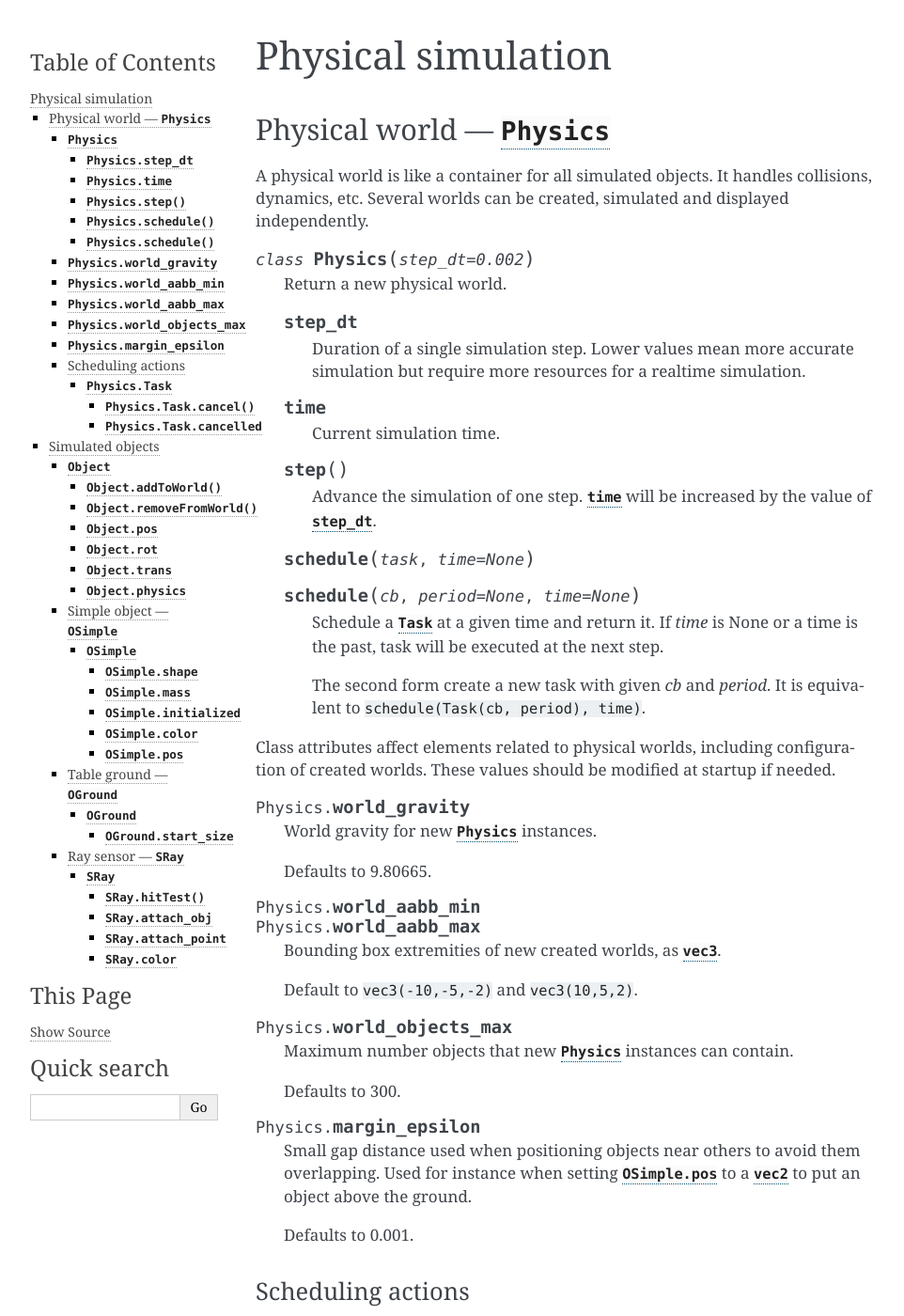
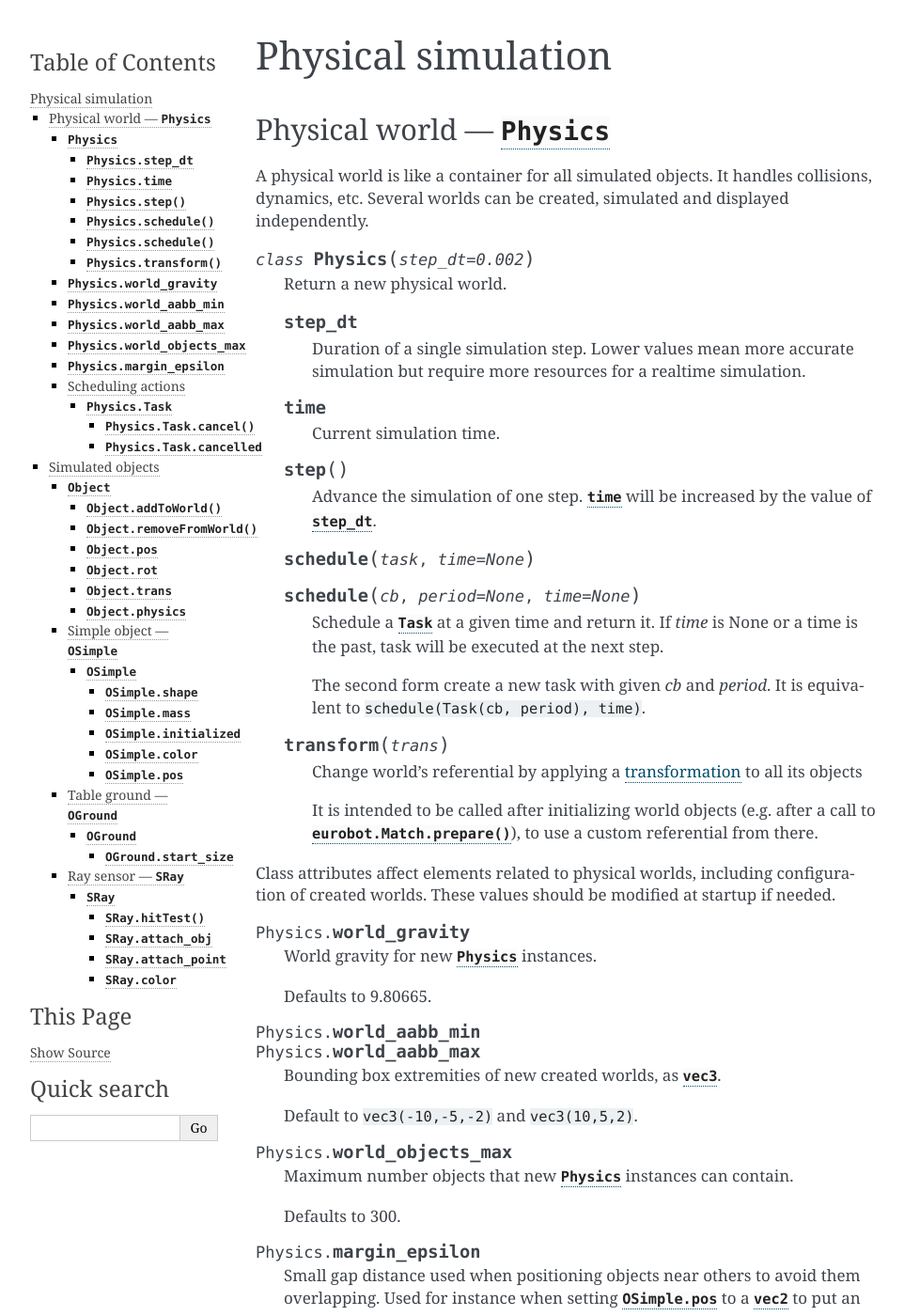
Before and after one commit to benoitryder/simulotter, a Sphinx documentation site: the page built from doc/physics.rst, in a window 1280 px wide and 1400 px high. Shown: the whole window at 94% size, without its empty margins (148-1110 px from the left). Built offline with Sphinx 7.4.7, drawn with Linux system fonts in a browser that asks for light colours.

Commit message:
Add a method to use a custom referential for Eurobot matches
Eurobot matches put objects using a hard-coded referential.
The new Physics.transform() method allows to use a custom one without
modifying object positioning.

```diff
--- a/doc/maths.rst
+++ b/doc/maths.rst
@@ -265,6 +265,8 @@ Rotation matrices --- :class:`matrix3`
     Return an iterator on matrix rows, as vectors.
 
 
+.. _transformation:
+
 Transformations --- :class:`trans`
 ----------------------------------
 
--- a/doc/physics.rst
+++ b/doc/physics.rst
@@ -35,6 +35,15 @@ simulated and displayed independently.
 
     The second form create a new task with given *cb* and *period*.
     It is equivalent to ``schedule(Task(cb, period), time)``.
+
+  .. method:: transform(trans)
+
+    Change world's referential by applying a :ref:`transformation <transformation>` to
+    all its objects
+
+    It is intended to be called after initializing world objects (e.g. after a
+    call to :meth:`eurobot.Match.prepare()`), to use a custom referential from
+    there.
 
 
 Class attributes affect elements related to physical worlds, including
```
Also changed, not shown: 3 other files.
